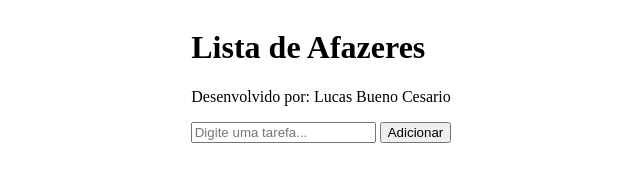
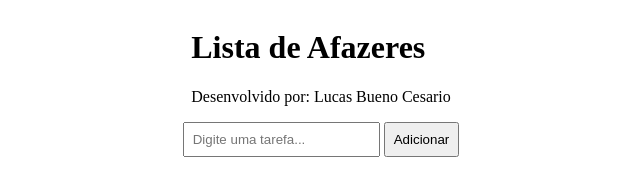
Before and after one commit to lucasbc92/devinhouse-projeto-01-todolist, a plain HTML site: page index.html in a window 1280 px wide. Shown: the whole page, without its empty margins (319-959 px from the left). Drawn offline with Linux system fonts and the light colour scheme.

Commit message:
Added padding into input and Add button

```diff
--- a/css/styles.css
+++ b/css/styles.css
@@ -3,6 +3,14 @@
   flex-direction: column;
   align-items: center;
   justify-content: center;
+}
+
+main > div > input {
+  padding: 0.5rem;
+}
+
+main > div > button {
+  padding: 0.5rem;
 }
 
 #toDoList {
```
